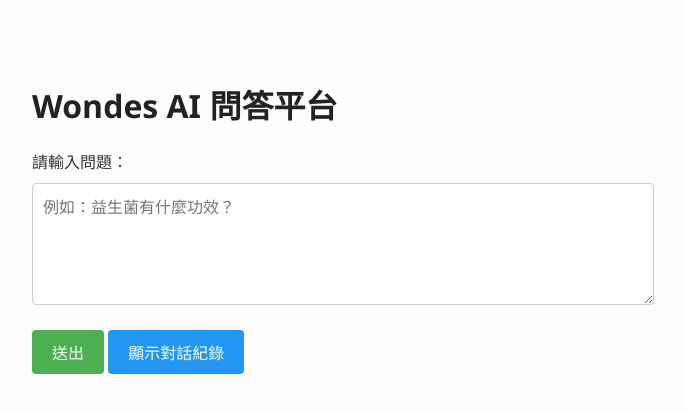
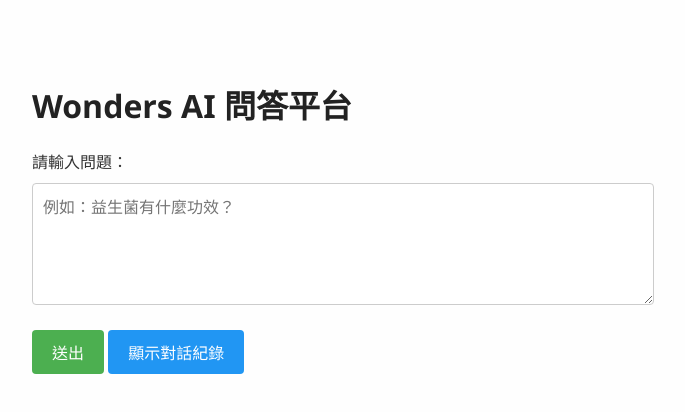
Before and after one commit to Wonders-com/index_wonders, a plain HTML site: page index.html in a window 1280 px wide. Shown: the whole page, without its empty margins (308-993 px from the left). Drawn offline with Linux system fonts and the light colour scheme.

Commit message:
Update index.html

```diff
--- a/index.html
+++ b/index.html
@@ -65,7 +65,7 @@
   </style>
 </head>
 <body>
-  <h1>Wondes AI 問答平台</h1>
+  <h1>Wonders AI 問答平台</h1>
 
   <label for="question">請輸入問題：</label><br/>
   <textarea id="question" placeholder="例如：益生菌有什麼功效？"></textarea><br/>
```
